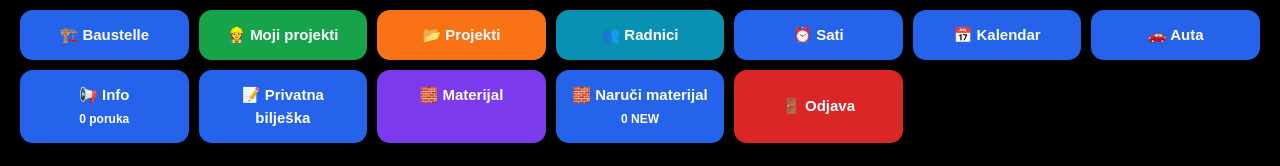
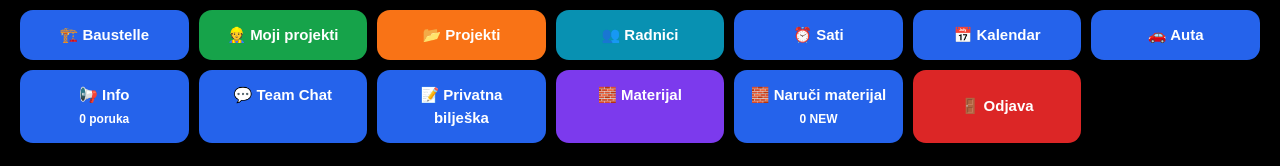
Before and after one commit to Hidajetg/Hidajet-Goletic, a Next.js app: page /dashboard in a window 1280 px wide. Shown: the part 165-331 px from the top of the page. Built offline with nearby package versions, Linux system fonts and the light colour scheme; no server answers; the database is empty; sample sign-in values are in the browser's storage.

Commit message:
feat(chat): add dashboard Team Chat entry with unread message count and translations

```diff
--- a/app/dashboard/page.tsx
+++ b/app/dashboard/page.tsx
@@ -17,6 +17,7 @@ type StoredUser = {
 const translations: Record<string, Record<string, string>> = {
   de: {
     welcome: "Willkommen",
+    chat: "Team Chat",
     baustelle: "Baustelle",
     hours: "Stunden",
     calendar: "Kalender",
@@ -36,6 +37,7 @@ const translations: Record<string, Record<string, string>> = {
 
   ba: {
     welcome: "Dobrodošao",
+    chat: "Team Chat",
     baustelle: "Baustelle",
     hours: "Sati",
     calendar: "Kalendar",
@@ -55,6 +57,7 @@ const translations: Record<string, Record<string, string>> = {
 
   uz: {
     welcome: "Xush kelibsiz",
+    chat: "Jamoa suhbati",
     baustelle: "Ish joyi",
     hours: "Soatlar",
     calendar: "Kalendar",
@@ -74,6 +77,7 @@ const translations: Record<string, Record<string, string>> = {
 
   en: {
     welcome: "Welcome",
+    chat: "Team Chat",
     baustelle: "Construction site",
     hours: "Hours",
     calendar: "Calendar",
@@ -93,6 +97,7 @@ const translations: Record<string, Record<string, string>> = {
 
   cz: {
     welcome: "Vítejte",
+    chat: "Týmový chat",
     baustelle: "Stavba",
     hours: "Hodiny",
     calendar: "Kalendář",
@@ -226,6 +231,7 @@ export default function DashboardPage() {
   const router = useRouter();
 
   const [authLoading, setAuthLoading] = useState(true);
+  const [chatUnread,setChatUnread] = useState(0);
   const [workerName, setWorkerName] = useState("");
   const [isAdmin, setIsAdmin] = useState(false);
 
@@ -243,6 +249,15 @@ export default function DashboardPage() {
     setLang(savedLang);
 
     initializeDashboard();
+  }, []);
+
+  useEffect(() => {
+    const onUnread = (event:Event) => {
+      const count = Number((event as CustomEvent<number>).detail);
+      setChatUnread(Number.isFinite(count) ? count : 0);
+    };
+    window.addEventListener("solstone-chat-unread", onUnread);
+    return () => window.removeEventListener("solstone-chat-unread", onUnread);
   }, []);
 
   async function initializeDashboard() {
@@ -558,6 +573,14 @@ export default function DashboardPage() {
           </small>
         </Link>
 
+        <Link href="/team-chat" style={chatUnread>0 ? alertButtonStyle : buttonStyle}>
+          💬 {t.chat}
+          {chatUnread > 0 && <>
+            <br />
+            <small>{chatUnread} NEW</small>
+          </>}
+        </Link>
+
         <Link href="/private-notes" style={buttonStyle}>
           📝 {t.privateNote}
         </Link>
```
